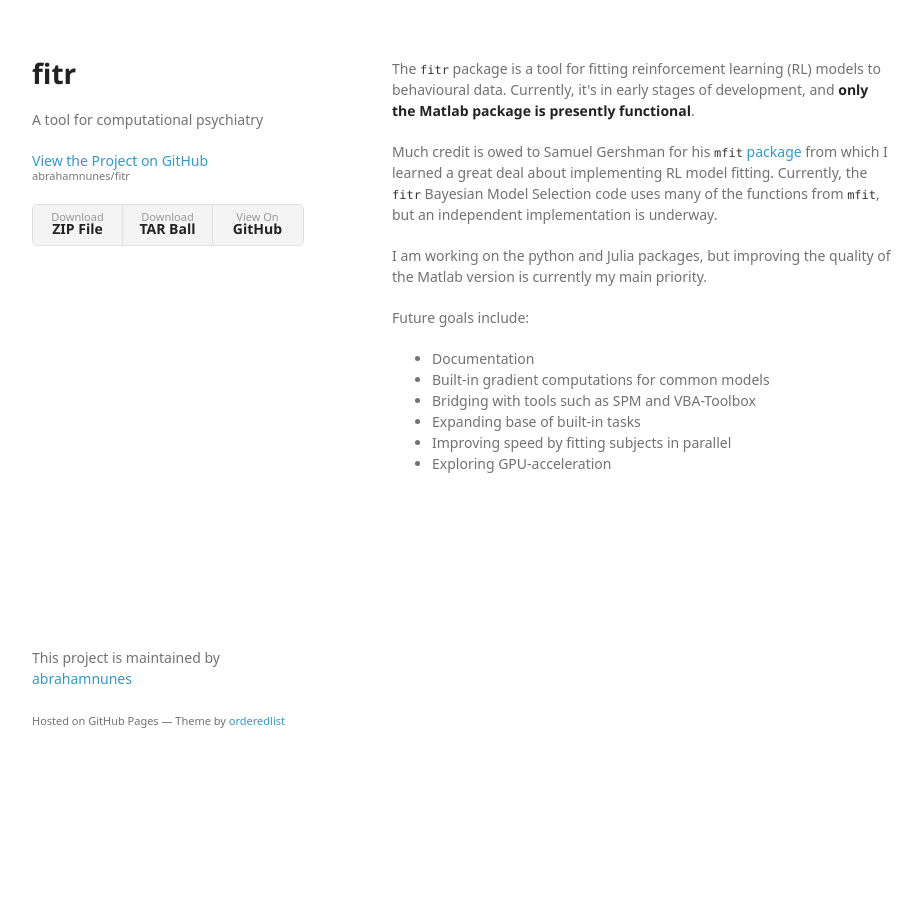
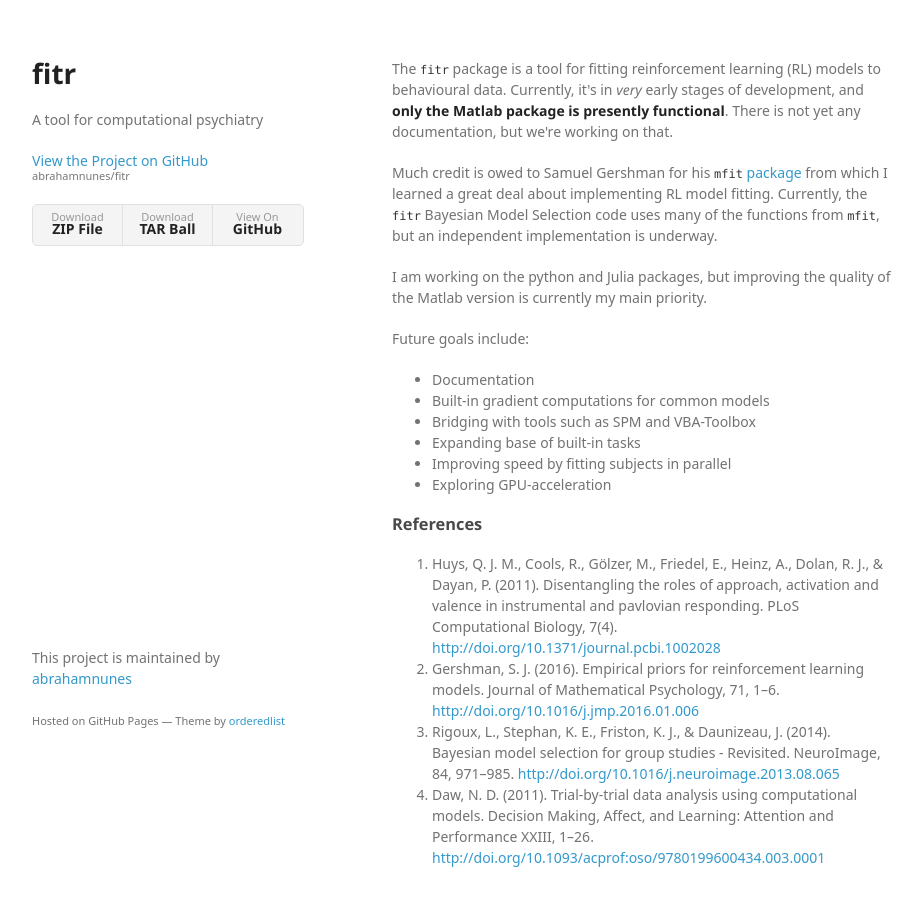
Before and after one commit to abrahamnunes/fitr-old, a plain HTML site: page index.html in a window 1280 px wide. Shown: the whole page, without its empty margins (178-1098 px from the left). Before the commit the page ends 800 px from the top, so only its background shows below. Drawn offline with Linux system fonts and the light colour scheme; a web font is replaced by a local one.

```diff
--- a/index.html
+++ b/index.html
@@ -28,7 +28,7 @@
         </ul>
       </header>
       <section>
-        <p>The <code>fitr</code> package is a tool for fitting reinforcement learning (RL) models to behavioural data. Currently, it's in early stages of development, and <strong>only the Matlab package is presently functional</strong>. </p>
+        <p>The <code>fitr</code> package is a tool for fitting reinforcement learning (RL) models to behavioural data. Currently, it's in <em>very</em> early stages of development, and <strong>only the Matlab package is presently functional</strong>. There is not yet any documentation, but we're working on that.</p>
 
 <p>Much credit is owed to Samuel Gershman for his <a href="https://github.com/sjgershm/mfit"><code>mfit</code> package</a> from which I learned a great deal about implementing RL model fitting. Currently, the <code>fitr</code> Bayesian Model Selection code uses many of the functions from <code>mfit</code>, but an independent implementation is underway.</p>
 
@@ -44,6 +44,20 @@
 <li>Improving speed by fitting subjects in parallel</li>
 <li>Exploring GPU-acceleration</li>
 </ul>
+
+<h3>
+<a id="references" class="anchor" href="#references" aria-hidden="true"><span aria-hidden="true" class="octicon octicon-link"></span></a>References</h3>
+
+<ol>
+<li>Huys, Q. J. M., Cools, R., Gölzer, M., Friedel, E., Heinz, A., Dolan, R. J., &amp; Dayan, P. (2011). Disentangling the roles of approach, activation and valence in instrumental and pavlovian responding. PLoS Computational Biology, 7(4). <a href="http://doi.org/10.1371/journal.pcbi.1002028">http://doi.org/10.1371/journal.pcbi.1002028</a>
+</li>
+<li>Gershman, S. J. (2016). Empirical priors for reinforcement learning models. Journal of Mathematical Psychology, 71, 1–6. <a href="http://doi.org/10.1016/j.jmp.2016.01.006">http://doi.org/10.1016/j.jmp.2016.01.006</a>
+</li>
+<li>Rigoux, L., Stephan, K. E., Friston, K. J., &amp; Daunizeau, J. (2014). Bayesian model selection for group studies - Revisited. NeuroImage, 84, 971–985. <a href="http://doi.org/10.1016/j.neuroimage.2013.08.065">http://doi.org/10.1016/j.neuroimage.2013.08.065</a>
+</li>
+<li>Daw, N. D. (2011). Trial-by-trial data analysis using computational models. Decision Making, Affect, and Learning: Attention and Performance XXIII, 1–26. <a href="http://doi.org/10.1093/acprof:oso/9780199600434.003.0001">http://doi.org/10.1093/acprof:oso/9780199600434.003.0001</a>
+</li>
+</ol>
       </section>
       <footer>
         <p>This project is maintained by <a href="https://github.com/abrahamnunes">abrahamnunes</a></p>
```
Also changed, not shown: params.json (+1 -1 lines).
